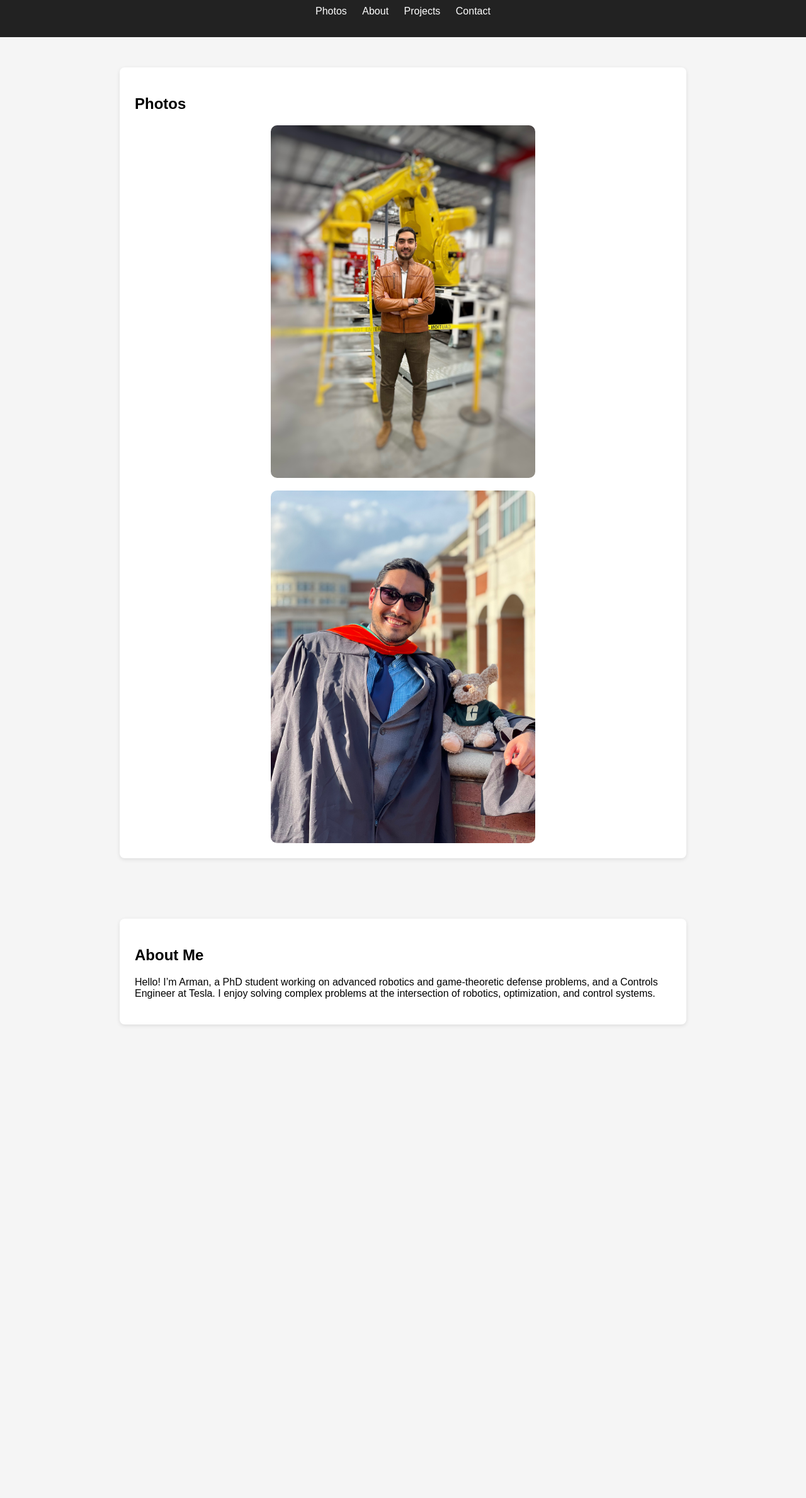
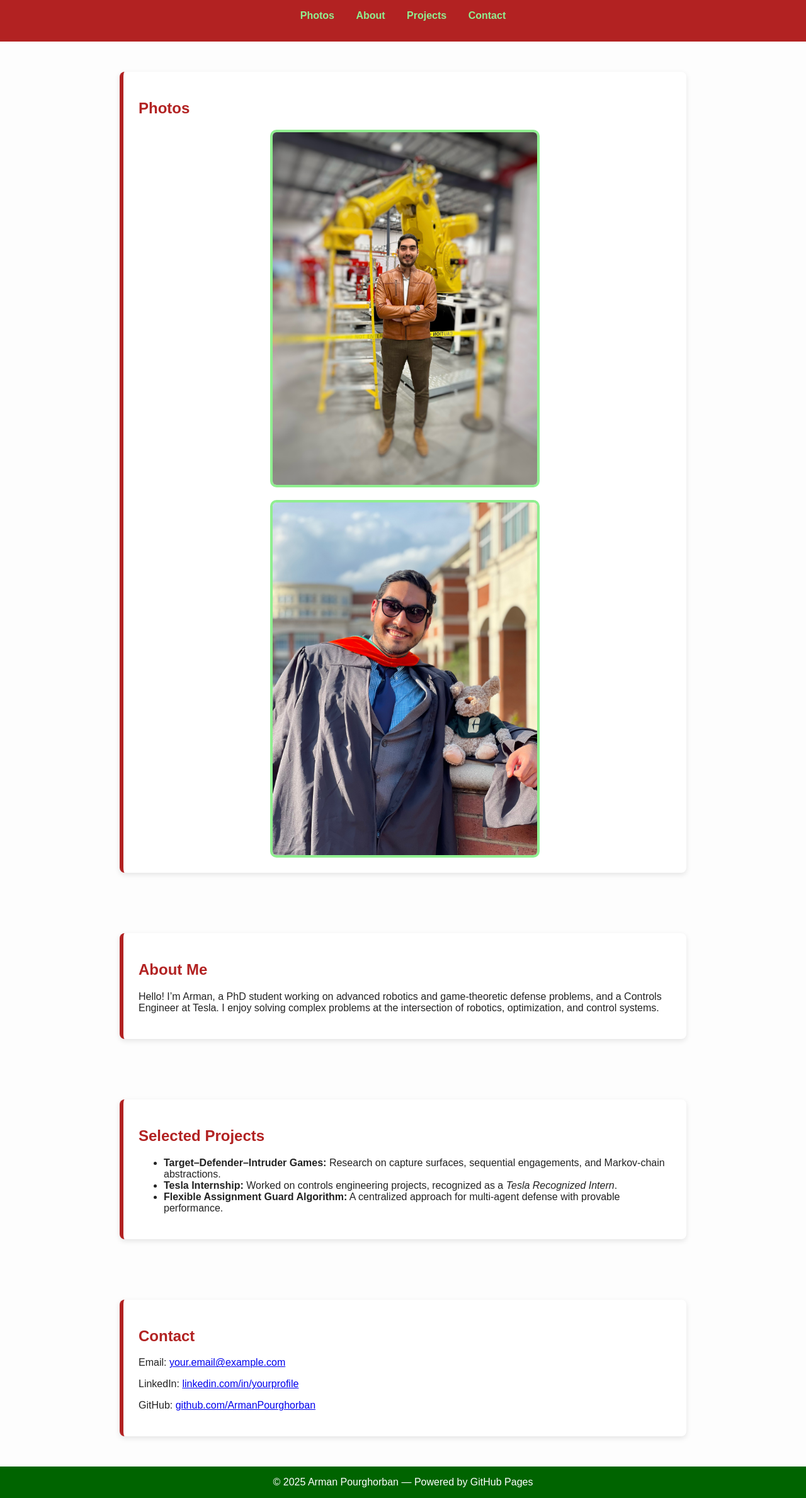
Before and after one commit to ArmanPourghorban/ArmanPourghorban.github.io, a plain HTML site: page index.html in a window 1280 px wide. Shown: the part 110-2489 px from the top of the page at 63% size. Before the commit the page ends 1785 px from the top, so only its background shows below. Drawn offline with Linux system fonts and the light colour scheme.

Commit message:
index.html

```diff
--- a/index.html
+++ b/index.html
@@ -5,15 +5,41 @@
   <meta name="viewport" content="width=device-width, initial-scale=1.0">
   <title>Arman Pourghorban - Portfolio</title>
   <style>
-    body { font-family: Arial, sans-serif; margin: 0; padding: 0; background: #f5f5f5; }
-    header { background: #222; color: #fff; padding: 2rem; text-align: center; }
-    header h1 { margin: 0; }
-    nav a { color: #fff; margin: 0 10px; text-decoration: none; }
+    body { font-family: Arial, sans-serif; margin: 0; padding: 0; background: #fdfdfd; color: #222; }
+
+    /* 🔹 Header */
+    header { background: #b22222; color: #fff; padding: 2rem; text-align: center; }
+    header h1 { margin: 0; font-size: 2.5rem; }
+    header p { margin-top: 0.5rem; font-size: 1.2rem; }
+
+    /* 🔹 Navigation */
+    nav a {
+      color: #90ee90;
+      margin: 0 15px;
+      text-decoration: none;
+      font-weight: bold;
+    }
+    nav a:hover { color: #fff; border-bottom: 2px solid #90ee90; }
+
+    /* 🔹 Sections */
     section { padding: 2rem; max-width: 900px; margin: auto; }
-    .card { background: #fff; padding: 1.5rem; margin: 1rem 0; border-radius: 8px; box-shadow: 0 2px 6px rgba(0,0,0,0.1); }
-    footer { text-align: center; padding: 1rem; background: #222; color: #ccc; }
+    .card {
+      background: #fff;
+      padding: 1.5rem;
+      margin: 1rem 0;
+      border-radius: 8px;
+      box-shadow: 0 3px 8px rgba(0,0,0,0.1);
+      border-left: 6px solid #b22222; /* red accent bar */
+    }
+    h2 { color: #b22222; }
+
+    /* 🔹 Gallery */
     .gallery { display: flex; gap: 20px; justify-content: center; flex-wrap: wrap; }
-    .gallery img { max-width: 100%; width: 420px; border-radius: 10px; }
+    .gallery img { max-width: 100%; width: 420px; border-radius: 10px; border: 4px solid #90ee90; }
+
+    /* 🔹 Footer */
+    footer { text-align: center; padding: 1rem; background: #006400; color: #fff; }
+    footer p { margin: 0; }
   </style>
 </head>
 <body>
@@ -28,7 +54,7 @@
     </nav>
   </header>
 
-  <!-- 🔹 Photos Section (before About) -->
+  <!-- 🔹 Photos Section -->
   <section id="photos">
     <div class="card">
       <h2>Photos</h2>
@@ -47,6 +73,31 @@
     </div>
   </section>
 
-  <!-- Rest of your sections remain the same... -->
+  <!-- 🔹 Projects Section -->
+  <section id="projects">
+    <div class="card">
+      <h2>Selected Projects</h2>
+      <ul>
+        <li><b>Target–Defender–Intruder Games:</b> Research on capture surfaces, sequential engagements, and Markov-chain abstractions.</li>
+        <li><b>Tesla Internship:</b> Worked on controls engineering projects, recognized as a <i>Tesla Recognized Intern</i>.</li>
+        <li><b>Flexible Assignment Guard Algorithm:</b> A centralized approach for multi-agent defense with provable performance.</li>
+      </ul>
+    </div>
+  </section>
+
+  <!-- 🔹 Contact Section -->
+  <section id="contact">
+    <div class="card">
+      <h2>Contact</h2>
+      <p>Email: <a href="mailto:your.email@example.com">your.email@example.com</a></p>
+      <p>LinkedIn: <a href="https://linkedin.com/in/yourprofile" target="_blank">linkedin.com/in/yourprofile</a></p>
+      <p>GitHub: <a href="https://github.com/ArmanPourghorban" target="_blank">github.com/ArmanPourghorban</a></p>
+    </div>
+  </section>
+
+  <!-- 🔹 Footer -->
+  <footer>
+    <p>© 2025 Arman Pourghorban — Powered by GitHub Pages</p>
+  </footer>
 </body>
 </html>
```
